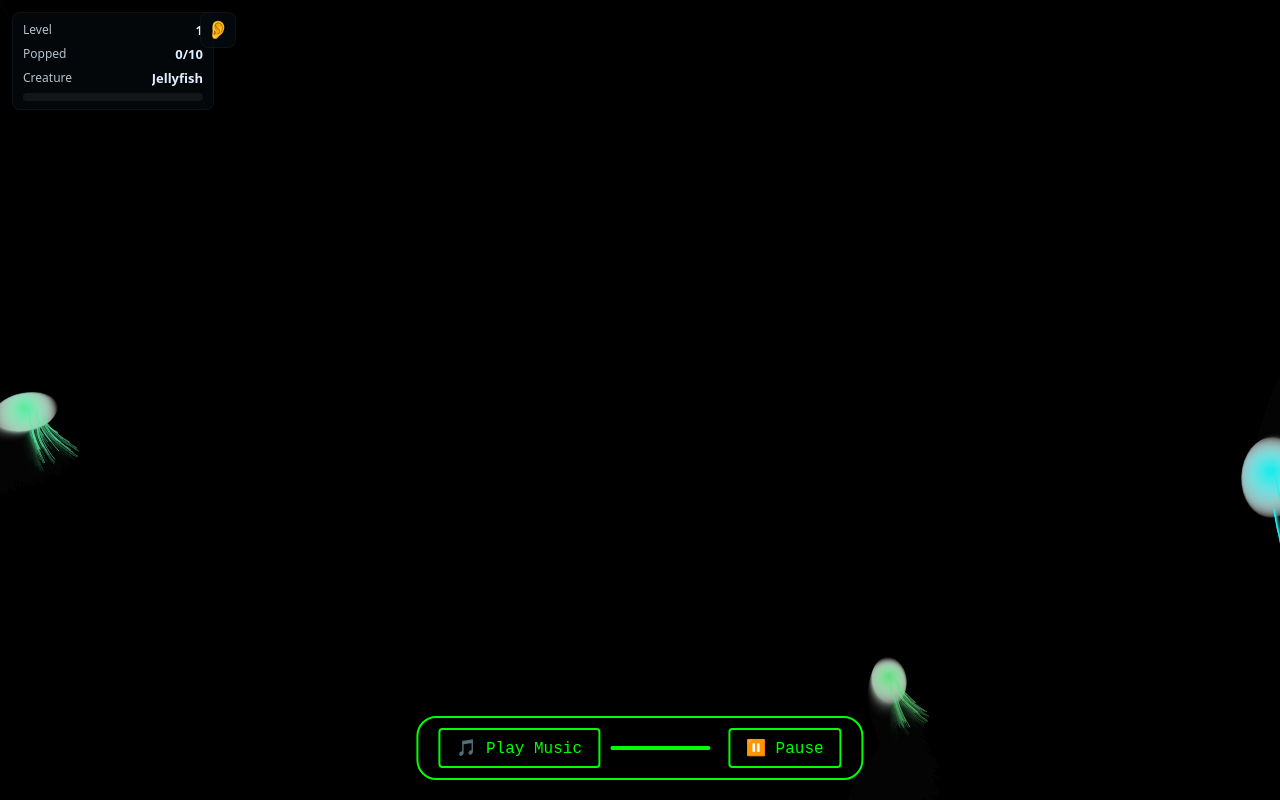
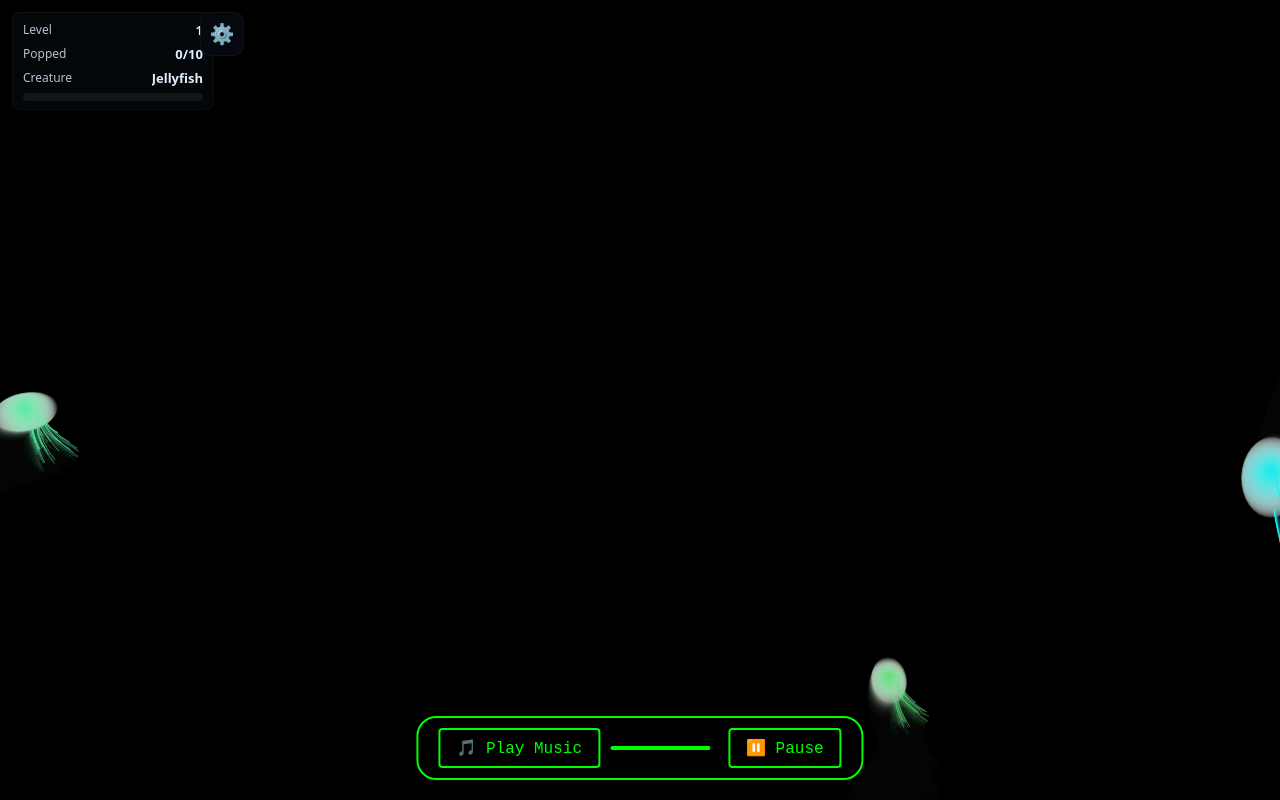
Before and after one commit to clewellyn/colorful-cursor-trail, a plain HTML site: page 2.html in a window 1280 px wide. Drawn offline with Linux system fonts and the light colour scheme.

Commit message:
UI: replace ear toggle with larger gear settings button

```diff
--- a/1.css
+++ b/1.css
@@ -71,19 +71,20 @@ body {
     left: 200px; /* sits near the HUD; tweak if you want different placement */
     top: 12px;
     z-index: 2601;
-    background: rgba(6,10,16,0.8);
+    background: rgba(6,10,16,0.88);
     color: #dfefff;
     border: 1px solid rgba(255,255,255,0.04);
-    width: 36px;
-    height: 36px;
-    border-radius: 8px;
+    width: 44px;
+    height: 44px;
+    border-radius: 10px;
     display: flex;
     align-items: center;
     justify-content: center;
     cursor: pointer;
-    font-size: 18px;
+    font-size: 20px;
+    transition: transform 160ms ease, background 160ms ease;
 }
-.settings-toggle:hover { background: rgba(12,18,28,0.9); }
+.settings-toggle:hover { background: rgba(14,22,34,0.96); transform: translateY(-2px); }
 .settings-panel h4 { margin: 0 0 8px 0; font-size: 13px; }
 .slider-row { display:flex; gap:8px; align-items:center; margin-bottom:8px; }
 .slider-row label { width: 110px; font-size:12px; color:#dfe8ff; }
--- a/2.html
+++ b/2.html
@@ -12,8 +12,8 @@
         <button id="pauseBtn" class="retro-button">⏸️ Pause</button>
     </div>
 
-    <!-- Ear icon toggles the collapsed settings panel -->
-    <button id="settingsToggle" class="settings-toggle" title="Settings">👂</button>
+    <!-- Gear icon toggles the collapsed settings panel -->
+    <button id="settingsToggle" class="settings-toggle" title="Settings" aria-label="Settings">⚙️</button>
 
         <!-- Settings panel: sensitivity/alignment/cooldown -->
         <div id="settingsPanel" class="settings-panel">
```
